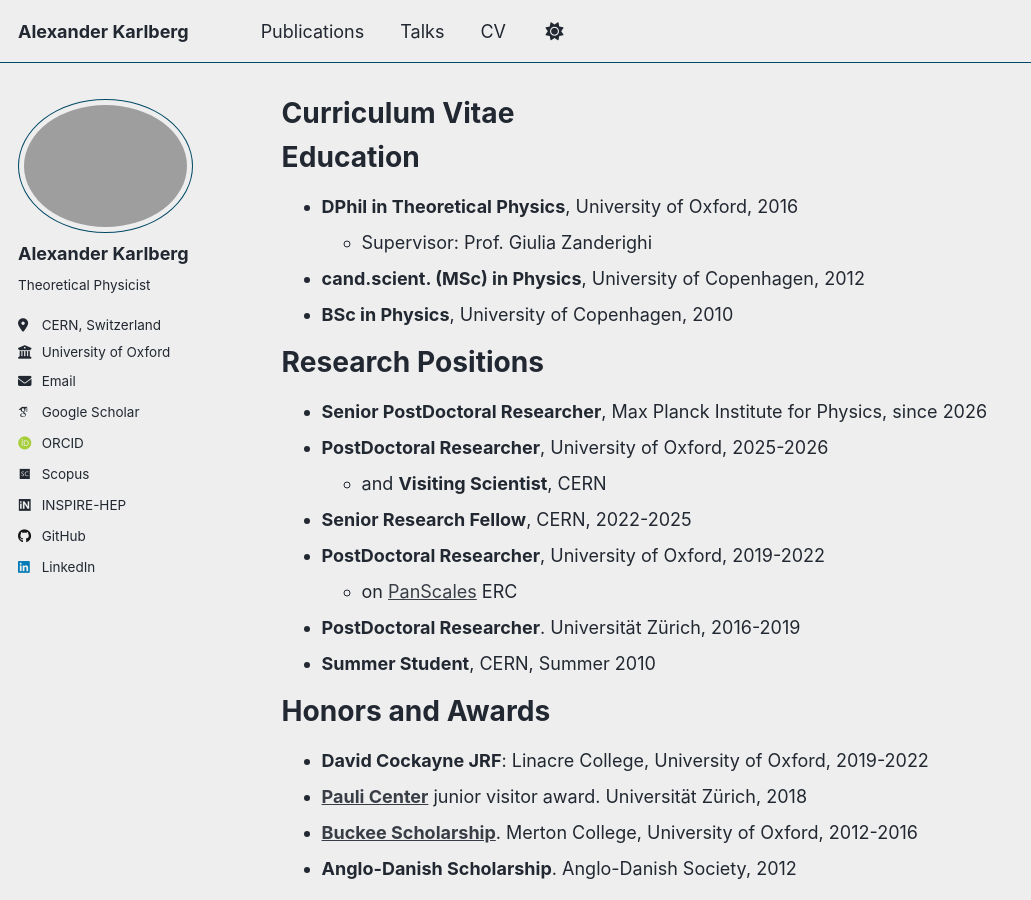
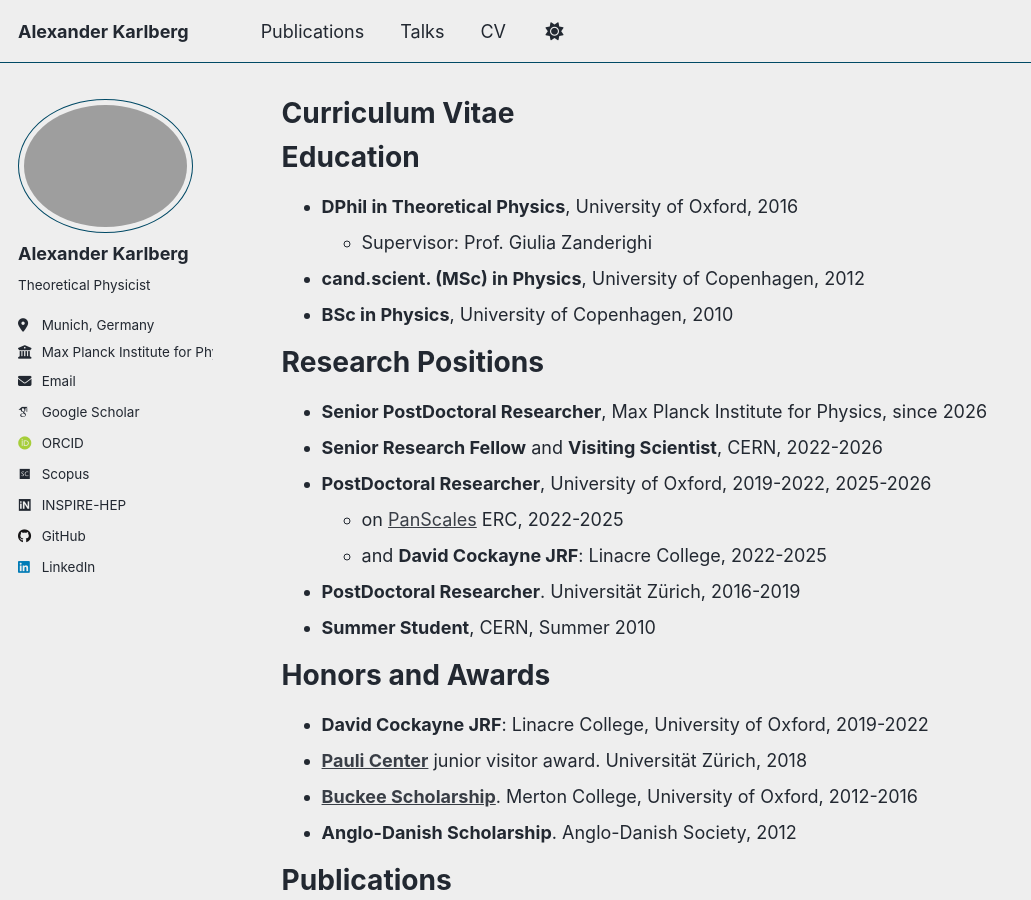
Before and after one commit to alexanderkarlberg/alexanderkarlberg.github.io, a Jekyll site: the page built from _pages/cv.md, in a window 1280 px wide and 900 px high. Shown: the whole window, without its empty margins (0-1031 px from the left). Built offline with Jekyll 4.4.1, drawn with Linux system fonts in a browser that asks for light colours; some web fonts are replaced; a script that is not in the unit is left out.

Commit message:
A few minor updates

```diff
--- a/_config.yml
+++ b/_config.yml
@@ -27,10 +27,10 @@ author:
   name             : "Alexander Karlberg"
   pronouns         : # example: "she/her"
   bio              : "Theoretical Physicist "
-  location         : "CERN, Switzerland"
-  employer         : "University of Oxford"
+  location         : "Munich, Germany"
+  employer         : "Max Planck Institute for Physics"
   uri              : # URL
-  email            : "alexander.karlberg@cern.ch"
+  email            : "alexander.karlberg@mpp.mpg.de"
 
   # Academic websites
   academia         : # URL
--- a/_pages/cv.md
+++ b/_pages/cv.md
@@ -19,11 +19,10 @@ Education
 Research Positions
 ======
 * __Senior PostDoctoral Researcher__, Max Planck Institute for Physics, since 2026
-* __PostDoctoral Researcher__, University of Oxford, 2025-2026
-  * and __Visiting Scientist__, CERN
-* __Senior Research Fellow__, CERN, 2022-2025
-* __PostDoctoral Researcher__, University of Oxford, 2019-2022
-  * on [PanScales](https://gsalam.web.cern.ch/panscales/) ERC
+* __Senior Research Fellow__ and __Visiting Scientist__, CERN, 2022-2026
+* __PostDoctoral Researcher__, University of Oxford, 2019-2022, 2025-2026
+  * on [PanScales](https://gsalam.web.cern.ch/panscales/) ERC, 2022-2025
+  * and __David Cockayne JRF__: Linacre College, 2022-2025
 * __PostDoctoral Researcher__. Universität Zürich, 2016-2019
 * __Summer Student__, CERN, Summer 2010
 
```
Also changed, not shown: README.md (+2 -0 lines), _pages/about.md (+1 -1 lines).
